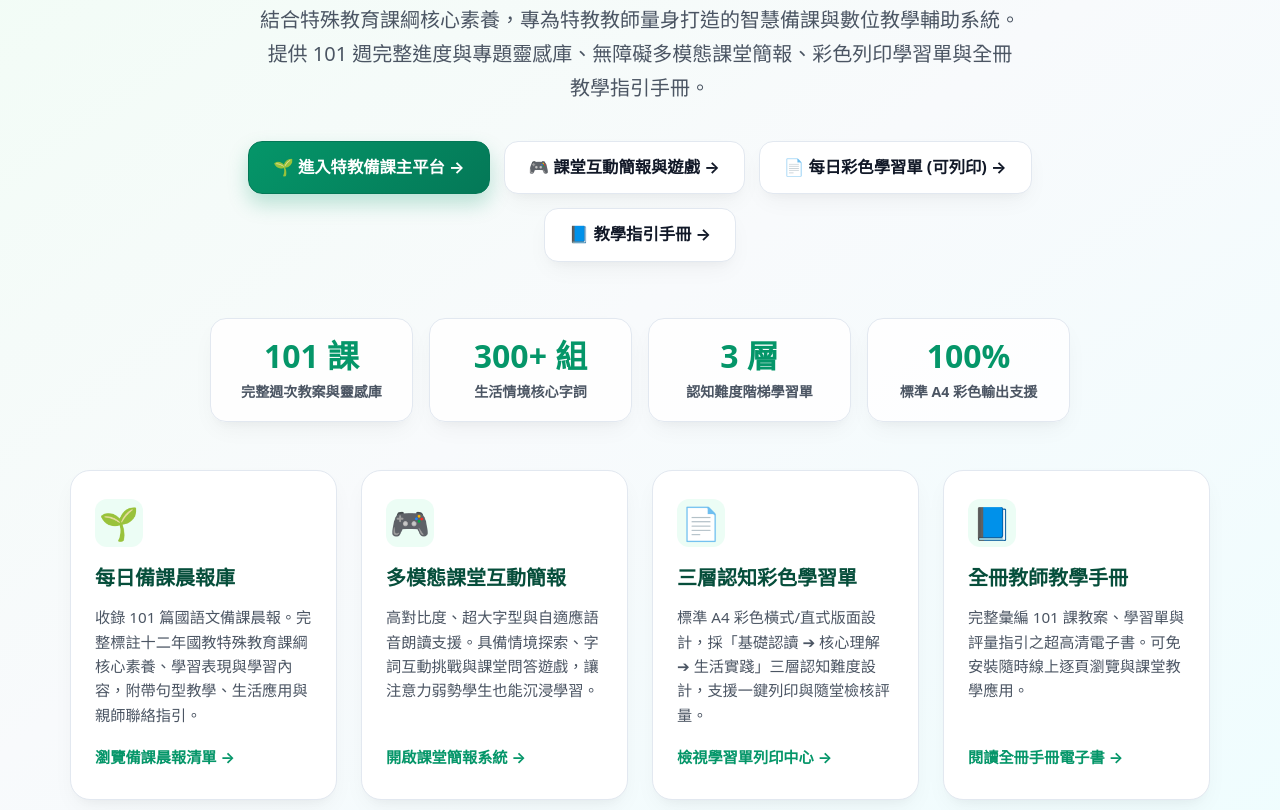
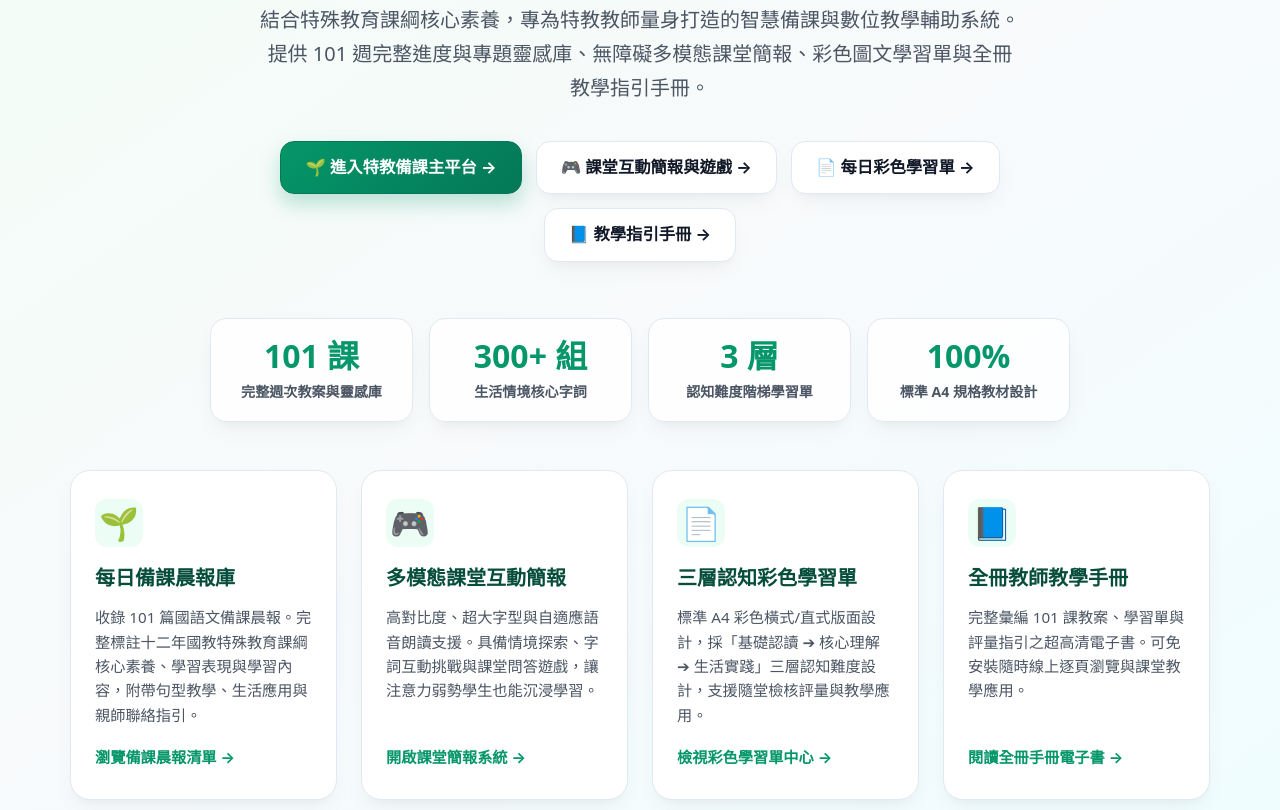
Before and after one commit to evatsai0108/my-101-social-skills, a plain HTML site: page index.html in a window 1280 px wide. Shown: the part 330-1140 px from the top of the page. Drawn offline with Linux system fonts and the light colour scheme.

Commit message:
refactor(ui): 移除網站上所有列印教案與學習單按鍵及相關標註

```diff
--- a/index.html
+++ b/index.html
@@ -300,12 +300,12 @@
     <section class="hero">
       <div class="badge">🌱 國小特教班 · 資源班 · 融合教育全方位備課系統</div>
       <h1>國小特教國語文<br>備課晨報與互動教學平台</h1>
-      <p class="lead">結合特殊教育課綱核心素養，專為特教教師量身打造的智慧備課與數位教學輔助系統。提供 101 週完整進度與專題靈感庫、無障礙多模態課堂簡報、彩色列印學習單與全冊教學指引手冊。</p>
+      <p class="lead">結合特殊教育課綱核心素養，專為特教教師量身打造的智慧備課與數位教學輔助系統。提供 101 週完整進度與專題靈感庫、無障礙多模態課堂簡報、彩色圖文學習單與全冊教學指引手冊。</p>
 
       <div class="actions">
         <a class="button primary" href="備課平台/index.html">🌱 進入特教備課主平台 →</a>
         <a class="button" href="備課平台/classroom.html">🎮 課堂互動簡報與遊戲 →</a>
-        <a class="button" href="備課平台/worksheet.html">📄 每日彩色學習單 (可列印) →</a>
+        <a class="button" href="備課平台/worksheet.html">📄 每日彩色學習單 →</a>
         <a class="button" href="備課平台/manual.html">📘 教學指引手冊 →</a>
       </div>
 
@@ -324,7 +324,7 @@
         </div>
         <div class="stat-item">
           <div class="stat-number">100%</div>
-          <div class="stat-label">標準 A4 彩色輸出支援</div>
+          <div class="stat-label">標準 A4 規格教材設計</div>
         </div>
       </div>
     </section>
@@ -352,9 +352,9 @@
         <div>
           <span class="card-icon">📄</span>
           <h2>三層認知彩色學習單</h2>
-          <p>標準 A4 彩色橫式/直式版面設計，採「基礎認讀 ➔ 核心理解 ➔ 生活實踐」三層認知難度設計，支援一鍵列印與隨堂檢核評量。</p>
+          <p>標準 A4 彩色橫式/直式版面設計，採「基礎認讀 ➔ 核心理解 ➔ 生活實踐」三層認知難度設計，支援隨堂檢核評量與教學應用。</p>
         </div>
-        <a class="card-link" href="備課平台/worksheet.html">檢視學習單列印中心 →</a>
+        <a class="card-link" href="備課平台/worksheet.html">檢視彩色學習單中心 →</a>
       </article>
 
       <article class="card">
--- a/備課平台/classroom.js
+++ b/備課平台/classroom.js
@@ -1787,7 +1787,7 @@ function renderSlideReward(container) {
     <!-- Management Tools -->
     <div style="display:flex; justify-content:center; gap:16px; margin-top:20px; flex-wrap:wrap;">
       <a class="c-btn" href="worksheet.html?id=${currentBriefing.id}" target="_blank" style="background:#fef08a; border-color:#eab308; color:#854d0e; font-weight:900;">
-        📄 今日彩色圖文學習單 (可列印)
+        📄 開啟今日彩色圖文學習單
       </a>
       <button class="c-btn" style="background:#fef2f2; border-color:#fecaca; color:#991b1b;" onclick="resetStudentStars()">
         🎁 獎勵兌換完畢（星星歸零）
```
Also changed, not shown: 備課平台/classroom.html (+1 -1 lines), 備課平台/index.html (+1 -2 lines), 備課平台/manual.html (+1 -1 lines), 備課平台/worksheet.html (+0 -5 lines).
